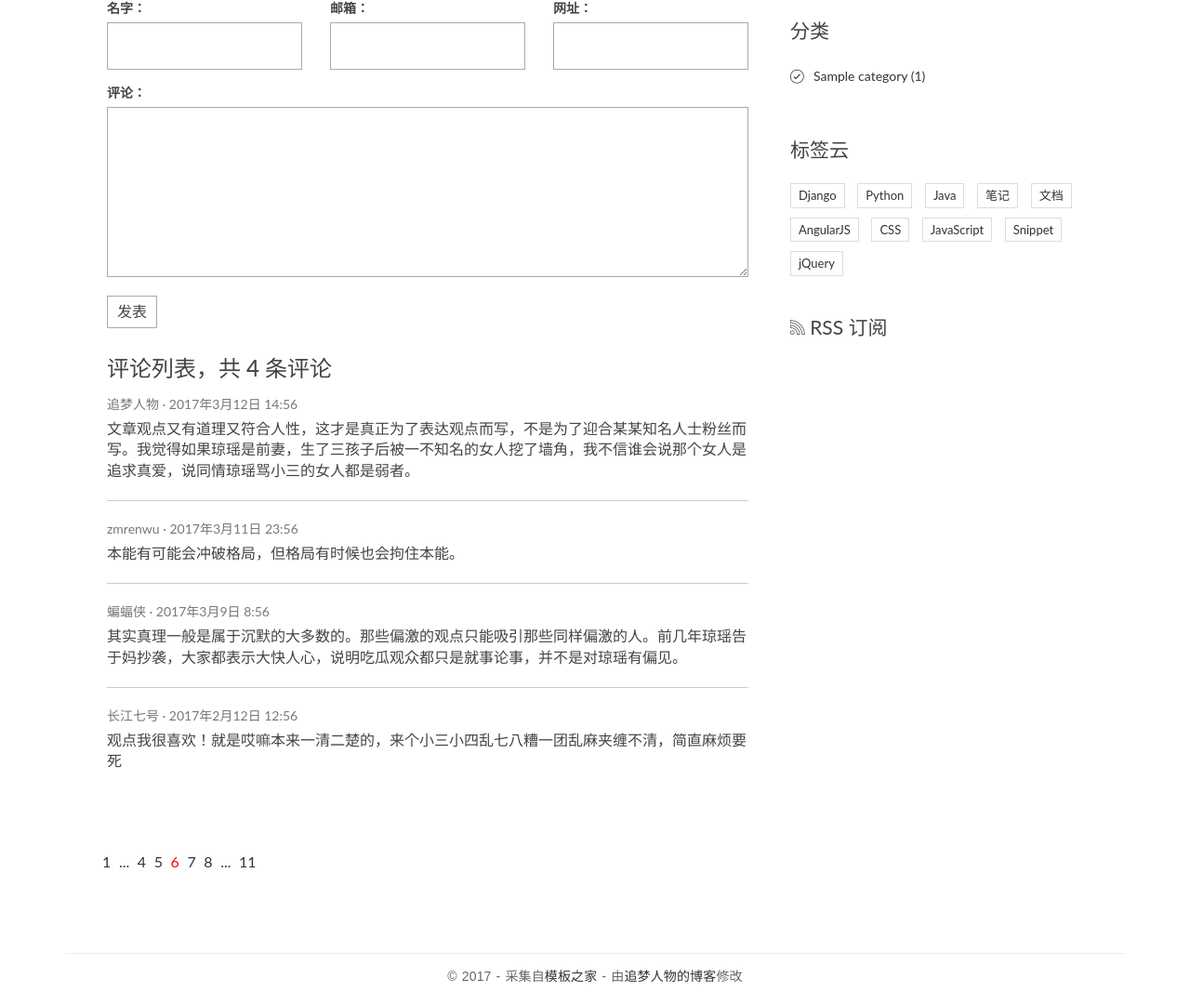
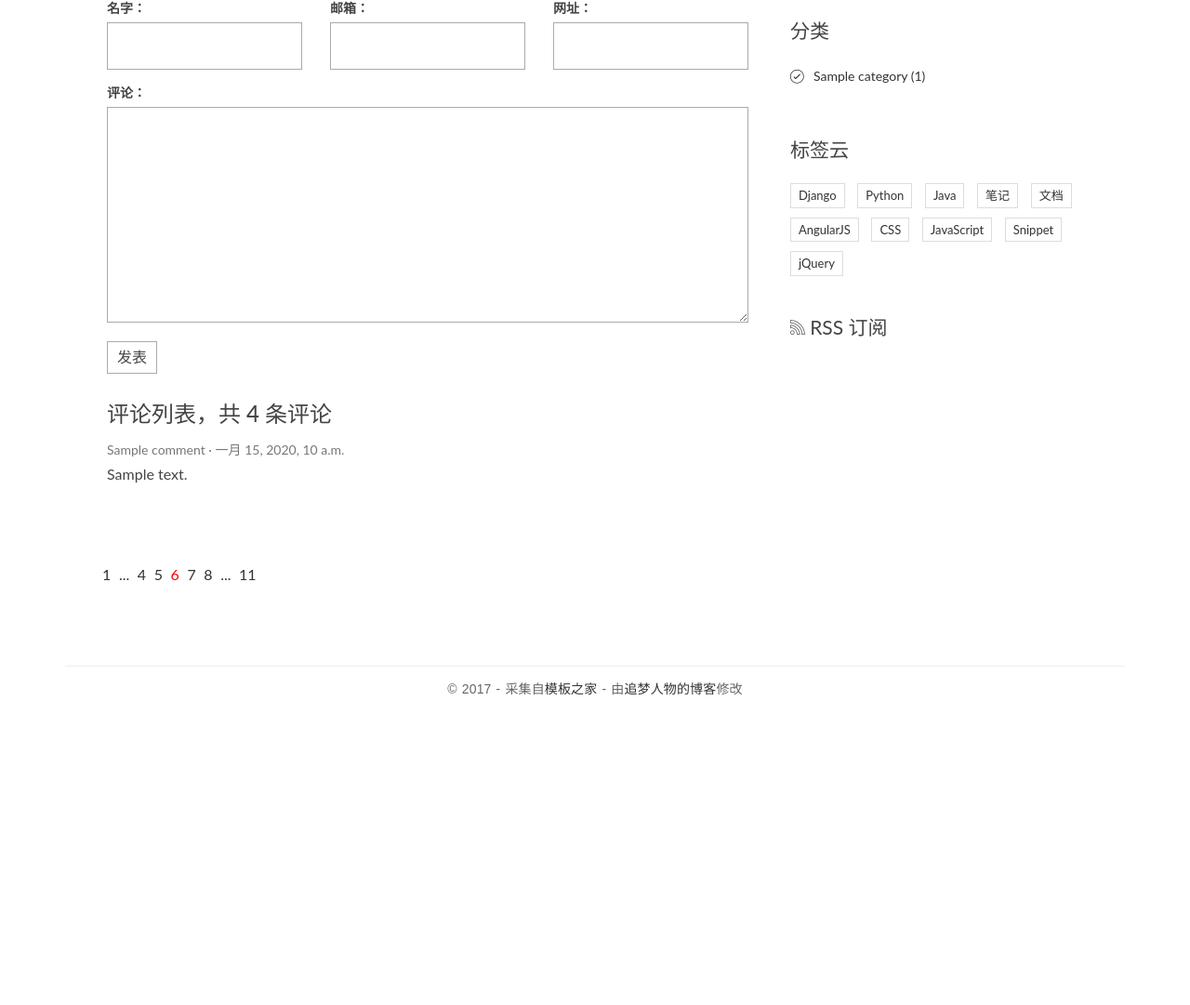
Before and after one commit to allisgao/blogproj, a Django app: page /post/1/ in a window 1280 px wide. Shown: the part 409-1490 px from the top of the page at 93% size. After the commit the page ends 1157 px from the top, so only its background shows below. Run offline with Django 3.2, Linux system fonts and the light colour scheme; tables that the repository leaves empty hold one stand-in row (values such as "Sample post"); some libraries are stand-ins or nearby versions.

Commit message:
add comments function. comments did not support markdown, but support html.

```diff
--- a/blog/views.py
+++ b/blog/views.py
@@ -1,8 +1,7 @@
-from django.shortcuts import render
-from django.http import HttpResponse
 from django.shortcuts import render, get_object_or_404
 from .models import Post, Category
 import markdown
+from comments.forms import CommentForm
 
 
 def index(request):
@@ -30,8 +29,14 @@ def detail(request, pk):
                                       'markdown.extensions.codehilite',
                                       'markdown.extensions.toc',
                                   ])
-    return render(request, 'blog/detail.html', context={'post': post})
-
+    form = CommentForm()
+    comment_list = post.comment_set.all()
+    context = {
+        'post': post,
+        'form': form,
+        'comment_list': comment_list,
+    }
+    return render(request, 'blog/detail.html', context=context)
 
 def archives(request, year, month):
     """
--- a/blogproj/urls.py
+++ b/blogproj/urls.py
@@ -18,5 +18,6 @@ from django.contrib import admin
 
 urlpatterns = [
     url(r'^admin/', admin.site.urls),
-    url(r'',include('blog.urls'))
+    url(r'',include('blog.urls')),
+    url(r'', include('comments.urls')),
 ]
--- /dev/null
+++ b/comments/forms.py
@@ -0,0 +1,10 @@
+#! python3
+# Author: George Gao, gaojz017@163.com
+
+from django import forms
+from .models import Comment
+import markdown
+class CommentForm(forms.ModelForm):
+    class Meta:
+        model = Comment
+        fields = ['name', 'email', 'url', 'text']
--- /dev/null
+++ b/comments/urls.py
@@ -0,0 +1,10 @@
+#! python3
+# Author: George Gao, gaojz017@163.com
+
+from django.conf.urls import url
+from . import views
+
+app_name = 'comments'
+urlpatterns = [
+    url(r'comments/post/(?P<post_pk>[0-9]+)/$', views.post_comment, name='post_comment'),
+]
--- a/templates/blog/detail.html
+++ b/templates/blog/detail.html
@@ -19,23 +19,31 @@
                 <section class="comment-area" id="comment-area">
                     <hr>
                     <h3>发表评论</h3>
-                    <form action="#" method="post" class="comment-form">
+
+
+
+                    <form action="{% url 'comments:post_comment' post.pk %}" method="post" class="comment-form">
+                        {% csrf_token %}
                         <div class="row">
                             <div class="col-md-4">
                                 <label for="id_name">名字：</label>
-                                <input type="text" id="id_name" name="name" required>
+                                {{ form.name }}
+                                {{ form.name.errors }}
                             </div>
                             <div class="col-md-4">
                                 <label for="id_email">邮箱：</label>
-                                <input type="email" id="id_email" name="email" required>
+                                {{ form.email }}
+                                {{ form.email.errors }}
                             </div>
                             <div class="col-md-4">
                                 <label for="id_url">网址：</label>
-                                <input type="text" id="id_url" name="url">
+                                {{ form.url }}
+                                {{ form.url.errors }}
                             </div>
                             <div class="col-md-12">
                                 <label for="id_comment">评论：</label>
-                                <textarea name="comment" id="id_comment" required></textarea>
+                                {{ form.text }}
+                                {{ form.text.errors }}
                                 <button type="submit" class="comment-btn">发表</button>
                             </div>
                         </div>    <!-- row -->
@@ -43,34 +51,18 @@
                     <div class="comment-list-panel">
                         <h3>评论列表，共 <span>4</span> 条评论</h3>
                         <ul class="comment-list list-unstyled">
+                            {% for comment in comment_list %}
                             <li class="comment-item">
-                                <span class="nickname">追梦人物</span>
-                                <time class="submit-date" datetime="2012-11-09T23:15:57+00:00">2017年3月12日 14:56</time>
+                                <span class="nickname">{{ comment.name }}</span>
+                                <time class="submit-date" datetime="2012-11-09T23:15:57+00:00">{{ comment.created_time }}</time>
                                 <div class="text">
-                                    文章观点又有道理又符合人性，这才是真正为了表达观点而写，不是为了迎合某某知名人士粉丝而写。我觉得如果琼瑶是前妻，生了三孩子后被一不知名的女人挖了墙角，我不信谁会说那个女人是追求真爱，说同情琼瑶骂小三的女人都是弱者。
+                                    {{ comment.text|safe }}
                                 </div>
                             </li>
-                            <li class="comment-item">
-                                <span class="nickname">zmrenwu</span>
-                                <time class="submit-date" datetime="2012-11-09T23:15:57+00:00">2017年3月11日 23:56</time>
-                                <div class="text">
-                                    本能有可能会冲破格局，但格局有时候也会拘住本能。
-                                </div>
-                            </li>
-                            <li class="comment-item">
-                                <span class="nickname">蝙蝠侠</span>
-                                <time class="submit-date" datetime="2012-11-09T23:15:57+00:00">2017年3月9日 8:56</time>
-                                <div class="text">
-                                    其实真理一般是属于沉默的大多数的。那些偏激的观点只能吸引那些同样偏激的人。前几年琼瑶告于妈抄袭，大家都表示大快人心，说明吃瓜观众都只是就事论事，并不是对琼瑶有偏见。
-                                </div>
-                            </li>
-                            <li class="comment-item">
-                                <span class="nickname">长江七号</span>
-                                <time class="submit-date" datetime="2012-11-09T23:15:57+00:00">2017年2月12日 12:56</time>
-                                <div class="text">
-                                    观点我很喜欢！就是哎嘛本来一清二楚的，来个小三小四乱七八糟一团乱麻夹缠不清，简直麻烦要死
-                                </div>
-                            </li>
+                            {% empty %}
+                            暂无评论
+                            {% endfor %}
+
                         </ul>
                     </div>
                 </section>
```
Also changed, not shown: comments/views.py (+32 -1 lines).
